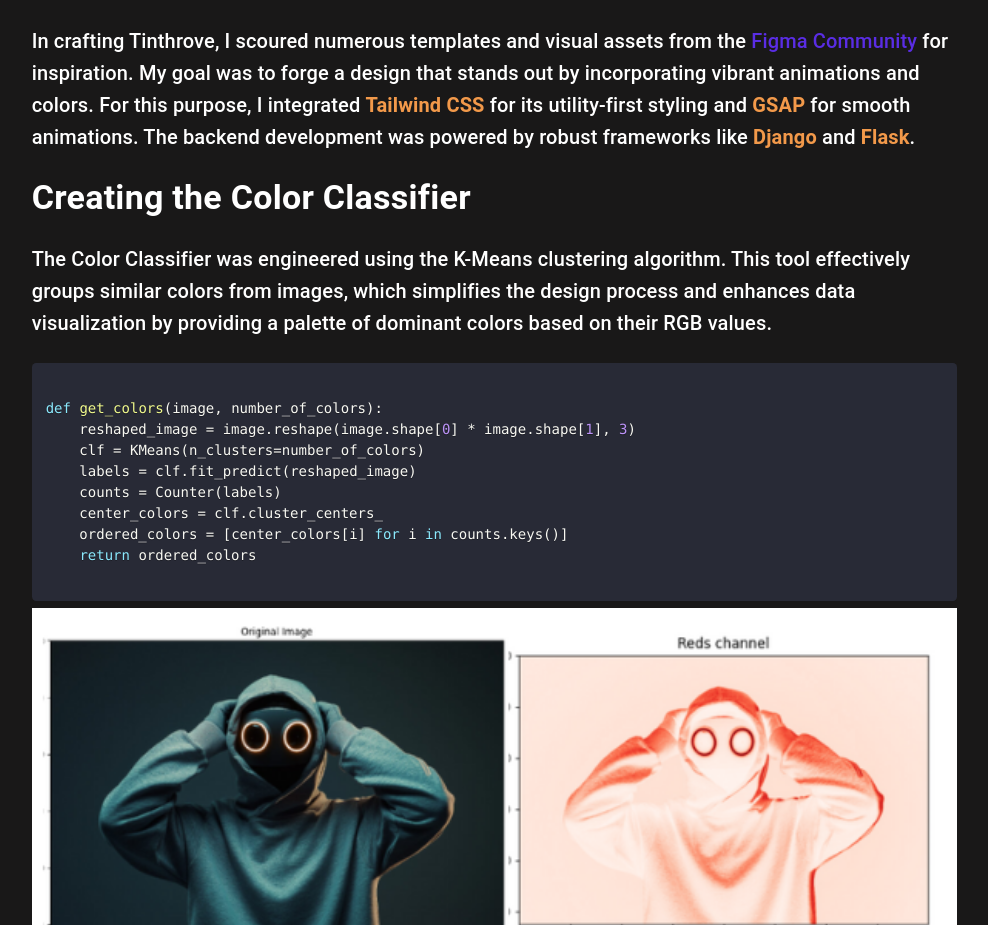
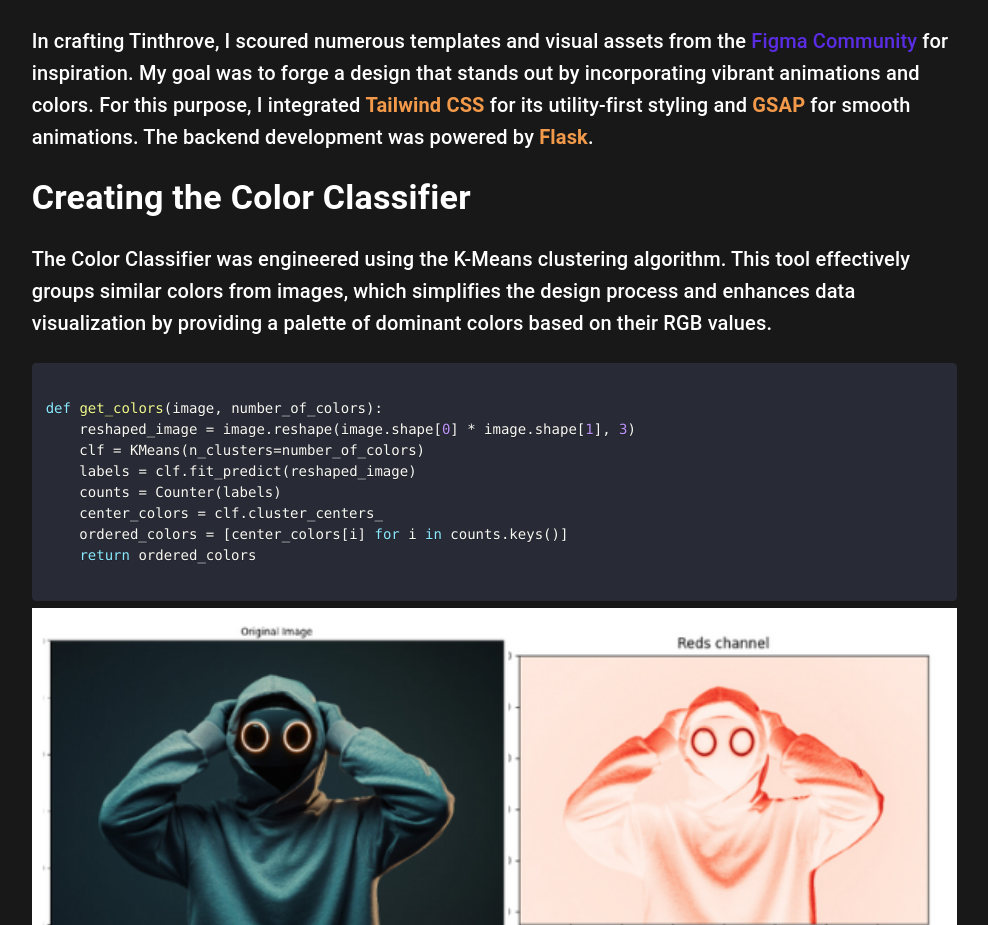
Before and after one commit to Amirbeek/Portfolio-amirbek, a React app: page /tintthrove in a window 1280 px wide. Shown: the part 1920-2845 px from the top of the page, without its empty margins (227-1215 px from the left). Built offline with nearby package versions, Linux system fonts and the light colour scheme; what @cursorify/react would draw is missing.

Commit message:
Update Tinthrove.js

```diff
--- a/src/pages/Tinthrove.js
+++ b/src/pages/Tinthrove.js
@@ -57,8 +57,7 @@ def get_colors(image, number_of_colors):
                     goal was to forge a design that stands out by incorporating vibrant animations and colors. For this
                     purpose, I integrated <span className="picked">Tailwind CSS</span> for its utility-first styling
                     and <span className="picked">GSAP</span> for smooth animations. The backend development was powered
-                    by robust frameworks like <span className="picked">Django</span> and <span
-                    className="picked">Flask</span>.
+                    by <span className="picked">Flask</span>.
                 </Typography>
 
                 <Typography variant="h4" gutterBottom
```
